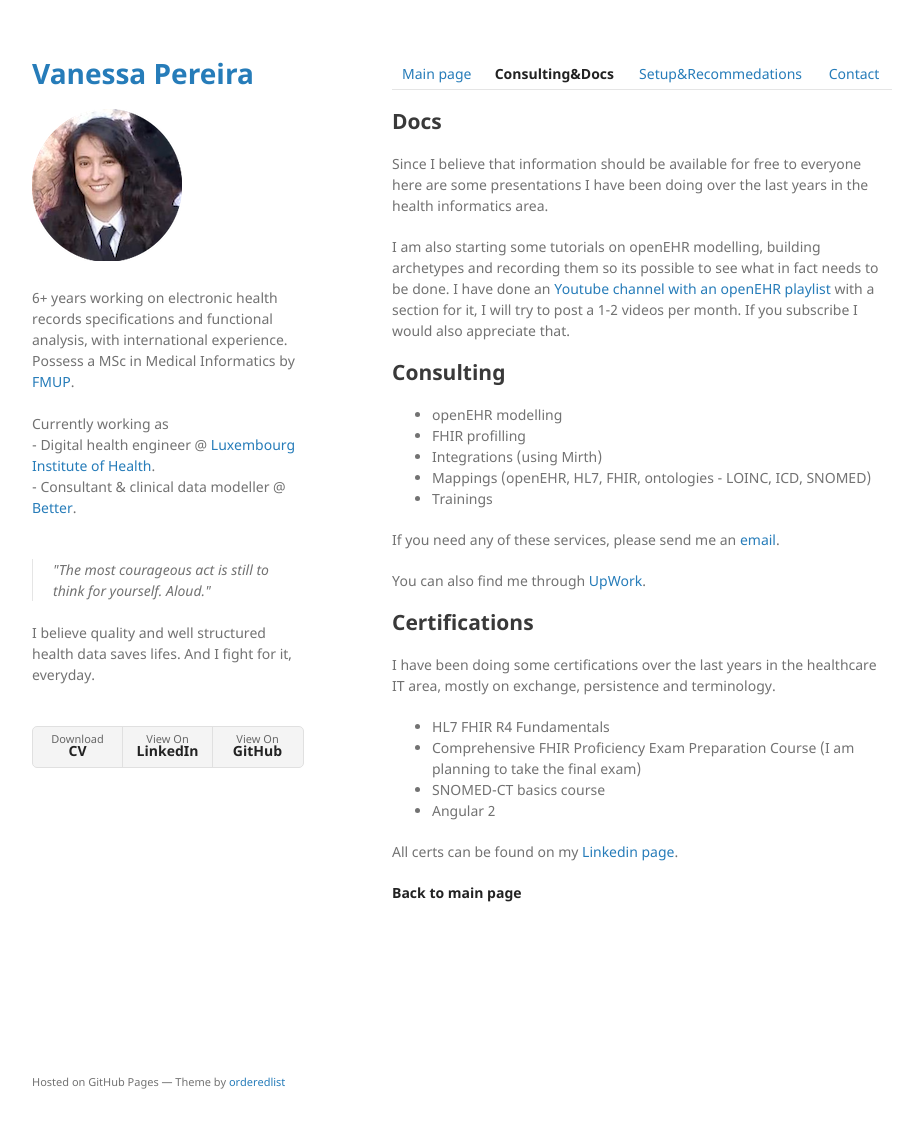
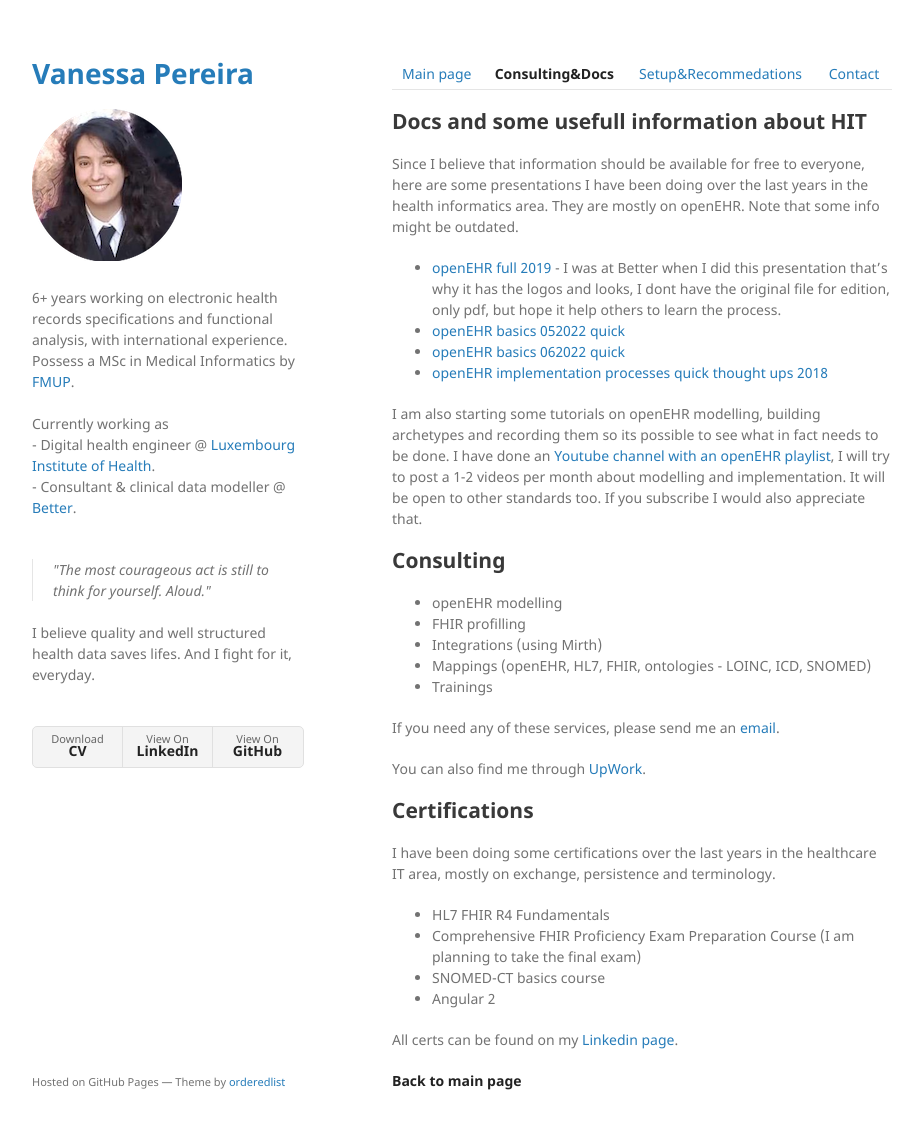
Before and after one commit to vanessa-pereira/vanessa-pereira.github.io, a Jekyll site: the page built from certs.md, in a window 1280 px wide and 1161 px high. Shown: the top 1129 px of the window, without its empty margins (178-1099 px from the left). Built offline with Jekyll 4.4.1, drawn with Linux system fonts in a browser that asks for light colours.

Commit message:
Update certs.md

```diff
--- a/certs.md
+++ b/certs.md
@@ -3,11 +3,14 @@ layout: default
 ---
 |[Main page](./)|[**Consulting&Docs**](./certs.html)|[Setup&Recommedations](./recommend.html)|[Contact](./contact.html)|
 
-## Docs
-Since I believe that information should be available for free to everyone here are some presentations I have been doing over the last years in the health informatics area.
+## Docs and some usefull information about HIT
+Since I believe that information should be available for free to everyone, here are some presentations I have been doing over the last years in the health informatics area. They are mostly on openEHR. Note that some info might be outdated.
+* [openEHR full 2019](https://github.com/vanessa-pereira/vanessa-pereira.github.io/blob/master/docs/vanessapereira_openehr_full_march2019.pdf) - I was at Better when I did this presentation that's why it has the logos and looks, I dont have the original file for edition, only pdf, but hope it help others to learn the process.
+* [openEHR basics 052022 quick](https://github.com/vanessa-pereira/vanessa-pereira.github.io/blob/master/docs/openehr_basics_20220516.pdf)
+* [openEHR basics 062022 quick](https://github.com/vanessa-pereira/vanessa-pereira.github.io/blob/master/docs/openehr_basics_20220608.pdf)
+* [openEHR implementation processes quick thought ups 2018](https://github.com/vanessa-pereira/vanessa-pereira.github.io/blob/master/docs/openehr_basics_and_workflow_2018_quick_vanessap.pdf)
 
-
-I am also starting some tutorials on openEHR modelling, building archetypes and recording them so its possible to see what in fact needs to be done. I have done an [Youtube channel with an openEHR playlist](https://www.youtube.com/playlist?list=PLdIPeFiGMx2gNCRDHB1fwjRU8ZMXsiblg) with a section for it, I will try to post a 1-2 videos per month. If you subscribe I would also appreciate that.
+I am also starting some tutorials on openEHR modelling, building archetypes and recording them so its possible to see what in fact needs to be done. I have done an [Youtube channel with an openEHR playlist](https://www.youtube.com/playlist?list=PLdIPeFiGMx2gNCRDHB1fwjRU8ZMXsiblg), I will try to post a 1-2 videos per month about modelling and implementation. It will be open to other standards too. If you subscribe I would also appreciate that.
 
 
 ## Consulting
```
